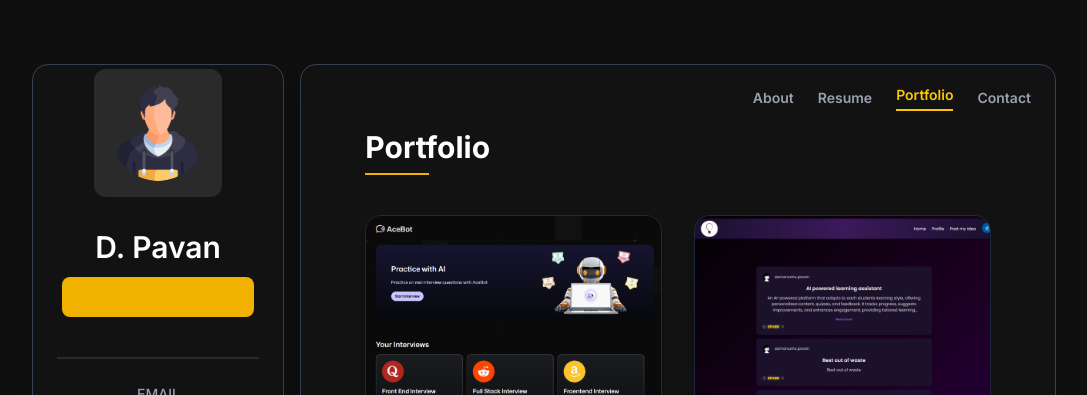
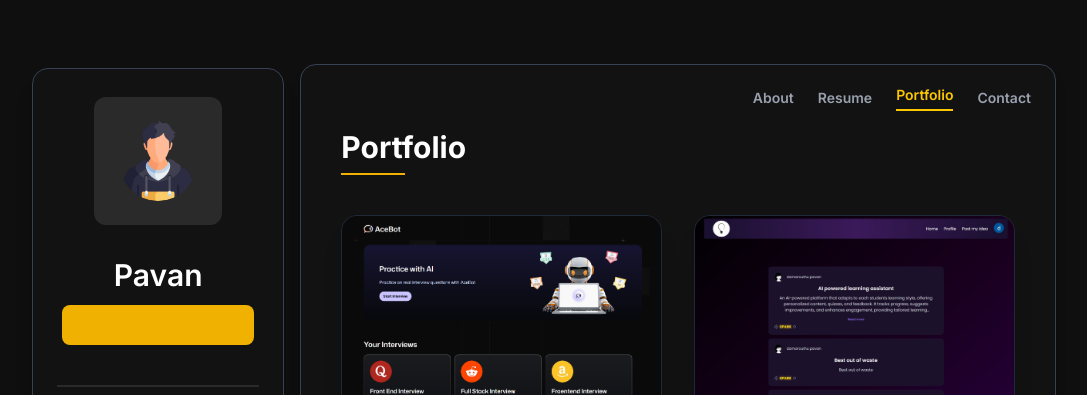
Before and after one commit to paavn17/portfolio, a Next.js app: page / in a window 1280 px wide. Both pictures are taken after a click on the button "Portfolio". Shown: the top 395 px of the page, without its empty margins (96-1183 px from the left). Built offline with nearby package versions, Linux system fonts and the light colour scheme.

Commit message:
responsiveness change

```diff
--- a/components/portfolio.tsx
+++ b/components/portfolio.tsx
@@ -36,7 +36,7 @@ const Portfolio = () => {
   ];
 
   return (
-    <main className="min-h-screen bg-[#121212] px-0 sm:px-6">
+    <main className="min-h-screen bg-[#121212] px-0">
       <div className="max-w-7xl mx-auto">
         <motion.h1
           initial={{ opacity: 0, y: 20 }}
--- a/components/sidebar.tsx
+++ b/components/sidebar.tsx
@@ -1,4 +1,4 @@
-'use client';
+"use client"
 import { useState } from 'react';
 import { RotatingText } from '@/animations/name';
 import Image from 'next/image';
@@ -18,7 +18,7 @@ export default function Sidebar() {
   };
 
   return (
-    <div className="w-full max-w-[100%] sm:max-w-[80%]  md:w-1/3 lg:w-1/4 bg-[#121212] rounded-2xl shadow-lg text-white p-6 shadow-xl mb-8 border border-gray-700 mx-auto relative pb-1 pt-1 ">
+    <div className="w-full max-w-[100%] sm:max-w-[80%]  md:w-1/3 lg:w-1/4 bg-[#121212] rounded-2xl shadow-lg text-white p-6 shadow-xl mb-4 border border-gray-700 mx-auto mt-1 relative pb-1 pt-1 ">
 
       {/* Toggle Button */}
       <button
@@ -29,20 +29,20 @@ export default function Sidebar() {
       </button>
 
       {/* Avatar + Name + Role */}
-      <div className="flex flex-row sm:flex-col items-center sm:items-center justify-start sm:justify-center mb-6 space-x-4 sm:space-x-0 sm:space-y-4">
-        <div className="bg-[#2a2a2a] p-2 sm:p-4 rounded-xl">
+      <div className="flex flex-row sm:flex-col items-center sm:items-center justify-start sm:justify-center mb-6 mt-6 space-x-4 sm:space-x-0 sm:space-y-4">
+        <div className="bg-[#2a2a2a] p-2 sm:p-6 rounded-xl">
           <Image
             src="/user_avatar.png"
             alt="Avatar"
             width={80}
             height={80}
-            className="rounded-full sm:w-24 sm:h-24 w-20 h-20"
+            className="rounded-full"
           />
         </div>
 
-        <div className="flex flex-col justify-center items-start sm:items-center sm:mt-4">
+        <div className="flex flex-col justify-center items-start sm:items-center mt-0 sm:mt-4">
           <h1 className="text-lg sm:text-3xl font-semibold text-left sm:text-center">
-            D. Pavan
+            Pavan
           </h1>
           <div className="mt-1 sm:mt-3 w-full">
             <RotatingText
```
